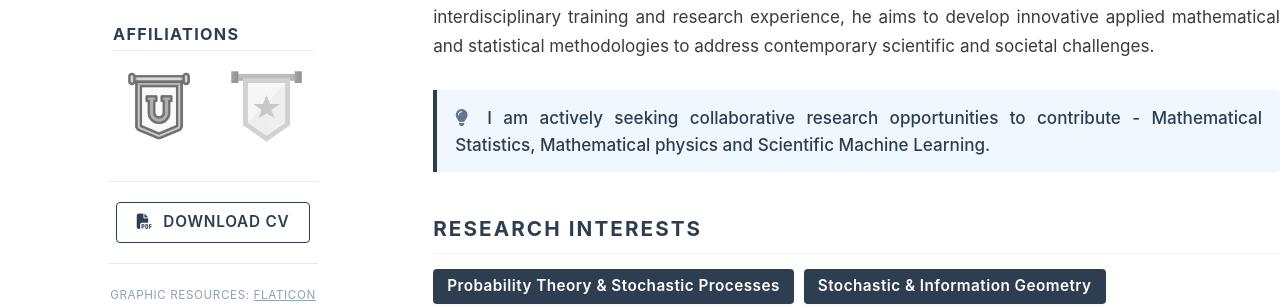
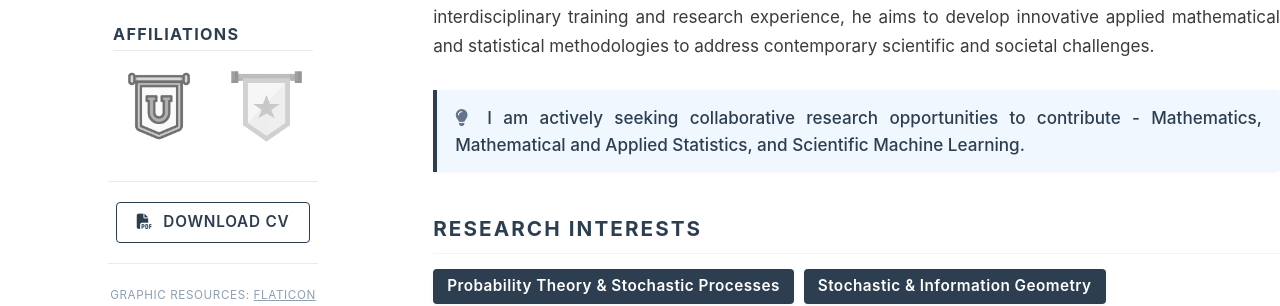
Before and after one commit to maibamrakeshsingh/maibamrakeshsingh.github.io, a Jekyll site: the page built from _pages/about.md, in a window 1280 px wide and 1342 px high. Shown: the part 513-819 px from the top of the window. Built offline with Jekyll 4.4.1, drawn with Linux system fonts in a browser that asks for light colours; a script bundle is joined from its source files by our own code; library files that are not in the unit come from our copies.

Commit message:
Update about.md

```diff
--- a/_pages/about.md
+++ b/_pages/about.md
@@ -195,7 +195,7 @@
 
 
 <div class="collab-box" style="text-align: justify; text-justify: inter-word;">
-  <i class="fas fa-lightbulb" style="color: #64748b; margin-right: 8px;"></i> I am actively seeking collaborative research opportunities to contribute - Mathematical Statistics, Mathematical physics and Scientific Machine Learning.
+  <i class="fas fa-lightbulb" style="color: #64748b; margin-right: 8px;"></i> I am actively seeking collaborative research opportunities to contribute - Mathematics, Mathematical and Applied Statistics, and Scientific Machine Learning.
 </div>
 
 <h2 class="section-title">Research Interests</h2>
```
